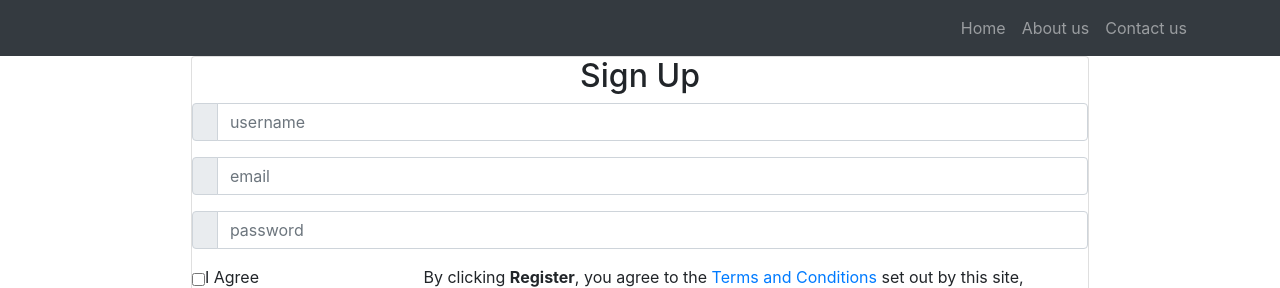
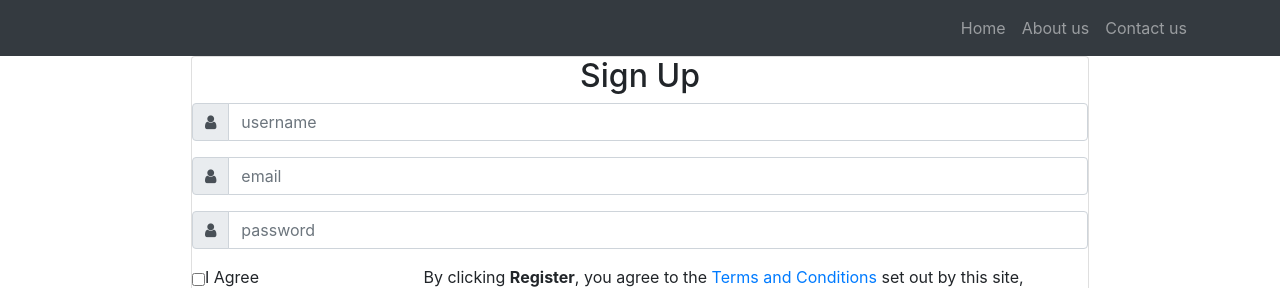
Before and after one commit to jhhest/game-app-client, a React (Create React App) app: page /signup in a window 1280 px wide. Shown: the top 288 px of the page. Built offline with nearby package versions, Linux system fonts and the light colour scheme; no server answers.

Commit message:
Added fontawesome icons

```diff
--- a/public/index.html
+++ b/public/index.html
@@ -3,6 +3,12 @@
   <head>
     <meta charset="utf-8" />
     <link rel="icon" href="%PUBLIC_URL%/favicon.ico" />
+    <link
+      href="https://stackpath.bootstrapcdn.com/font-awesome/4.7.0/css/font-awesome.min.css"
+      rel="stylesheet"
+      integrity="sha384-wvfXpqpZZVQGK6TAh5PVlGOfQNHSoD2xbE+QkPxCAFlNEevoEH3Sl0sibVcOQVnN"
+      crossorigin="anonymous"
+    />
     <meta name="viewport" content="width=device-width, initial-scale=1" />
     <meta name="theme-color" content="#000000" />
     <meta
--- a/src/components/login.jsx
+++ b/src/components/login.jsx
@@ -2,7 +2,6 @@ import React, { Component } from "react";
 import { connect } from "react-redux";
 import { userLogin } from "../store/users/actions";
 import { withRouter } from "react-router";
-import { Link } from "react-router-dom";
 
 export class login extends Component {
   state = {
@@ -63,24 +62,13 @@ export class login extends Component {
           <div class="card">
             <div class="card-header">
               <h3>Sign In</h3>
-              <div class="d-flex justify-content-end social_icon">
-                <span>
-                  <i class="fab fa-facebook-square"></i>
-                </span>
-                <span>
-                  <i class="fab fa-google-plus-square"></i>
-                </span>
-                <span>
-                  <i class="fab fa-twitter-square"></i>
-                </span>
-              </div>
             </div>
             <div class="card-body">
               <form onSubmit={this.handleSubmit}>
                 <div class="input-group form-group">
                   <div class="input-group-prepend">
                     <span class="input-group-text">
-                      <i class="fas fa-user"></i>
+                      <i class="fa fa-user"></i>
                     </span>
                   </div>
                   <input
@@ -96,7 +84,7 @@ export class login extends Component {
                 <div class="input-group form-group">
                   <div class="input-group-prepend">
                     <span class="input-group-text">
-                      <i class="fas fa-key"></i>
+                      <i class="fa fa-key"></i>
                     </span>
                   </div>
                   <input
--- a/src/components/signup.jsx
+++ b/src/components/signup.jsx
@@ -49,7 +49,7 @@ export class signup extends Component {
               <div class="input-group form-group">
                 <div class="input-group-prepend">
                   <span class="input-group-text">
-                    <i class="fas fa-user"></i>
+                    <i class="fa fa-user"></i>
                   </span>
                 </div>
                 <input
@@ -65,7 +65,7 @@ export class signup extends Component {
               <div class="input-group form-group">
                 <div class="input-group-prepend">
                   <span class="input-group-text">
-                    <i class="fas fa-user"></i>
+                    <i class="fa fa-user"></i>
                   </span>
                 </div>
                 <input
@@ -81,7 +81,7 @@ export class signup extends Component {
               <div class="input-group form-group">
                 <div class="input-group-prepend">
                   <span class="input-group-text">
-                    <i class="fas fa-user"></i>
+                    <i class="fa fa-user"></i>
                   </span>
                 </div>
                 <input
```
